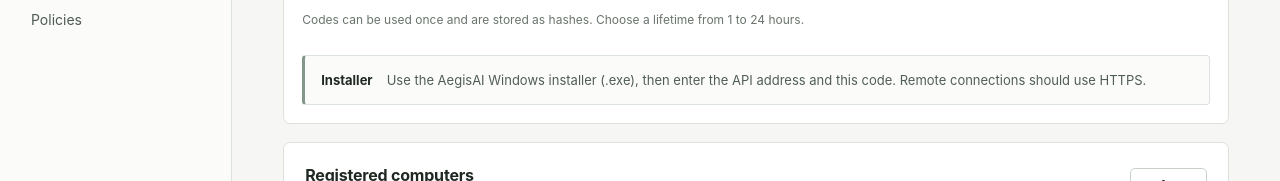
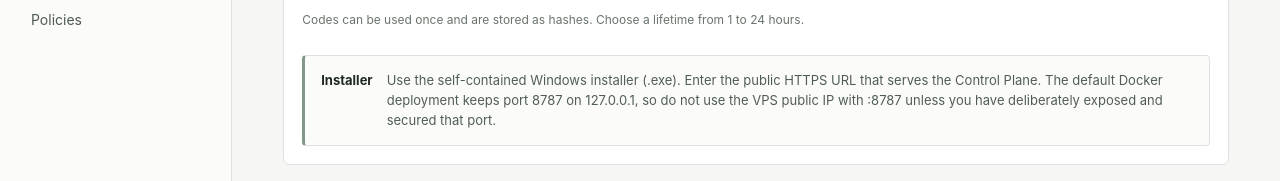
Before and after one commit to AzwarKusumah/AegisAI, a Next.js app in the folder apps/dashboard/: page /devices in a window 1280 px wide. Shown: the part 262-443 px from the top of the page. Built offline with nearby package versions, Linux system fonts and the light colour scheme; no server answers.

Commit message:
docs(dashboard): clarify public Control Plane URL

```diff
--- a/apps/dashboard/app/devices/page.tsx
+++ b/apps/dashboard/app/devices/page.tsx
@@ -110,7 +110,7 @@ export default function DevicesPage() {
             <button className="button buttonSecondary" onClick={() => void navigator.clipboard.writeText(pairing.code)}>Copy code</button>
           </div>
         </div> : <div className="panelFoot">Codes can be used once and are stored as hashes. Choose a lifetime from 1 to 24 hours.</div>}
-        <div className="inlineNote"><strong>Installer</strong><span>Use the AegisAI Windows installer (.exe), then enter the API address and this code. Remote connections should use HTTPS.</span></div>
+        <div className="inlineNote"><strong>Installer</strong><span>Use the self-contained Windows installer (.exe). Enter the public HTTPS URL that serves the Control Plane. The default Docker deployment keeps port 8787 on 127.0.0.1, so do not use the VPS public IP with :8787 unless you have deliberately exposed and secured that port.</span></div>
       </section>
 
       <section className="panel">
```
